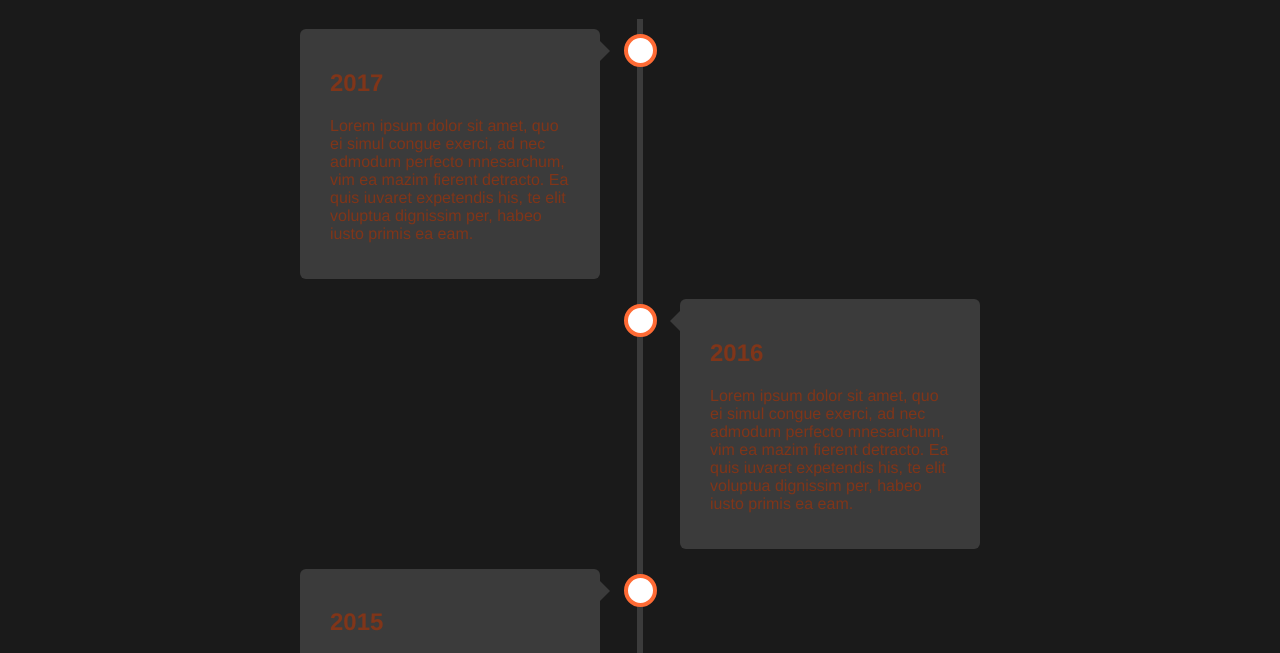
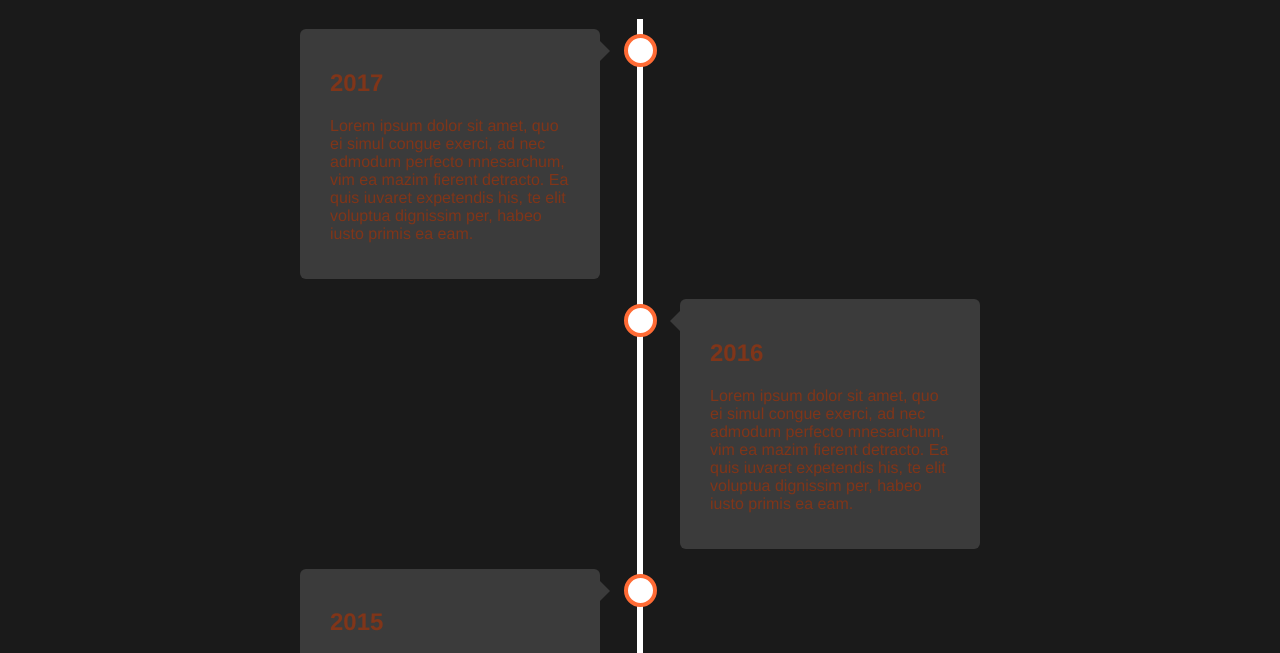
Before and after one commit to ChasarooniZ/chasarooniz.github.io, a plain HTML site: page progress/2024.html in a window 1280 px wide. Shown: the part 135-788 px from the top of the page. Drawn offline with Linux system fonts and the light colour scheme; files whose address does not match are found by name.

Commit message:
Update progressStyles.css

```diff
--- a/progress/progressStyles.css
+++ b/progress/progressStyles.css
@@ -17,7 +17,7 @@
             content: '';
             position: absolute;
             width: 6px;
-            background-color: #3b3b3b;
+            background-color: white;
             top: 0;
             bottom: 0;
             left: 50%;
```
